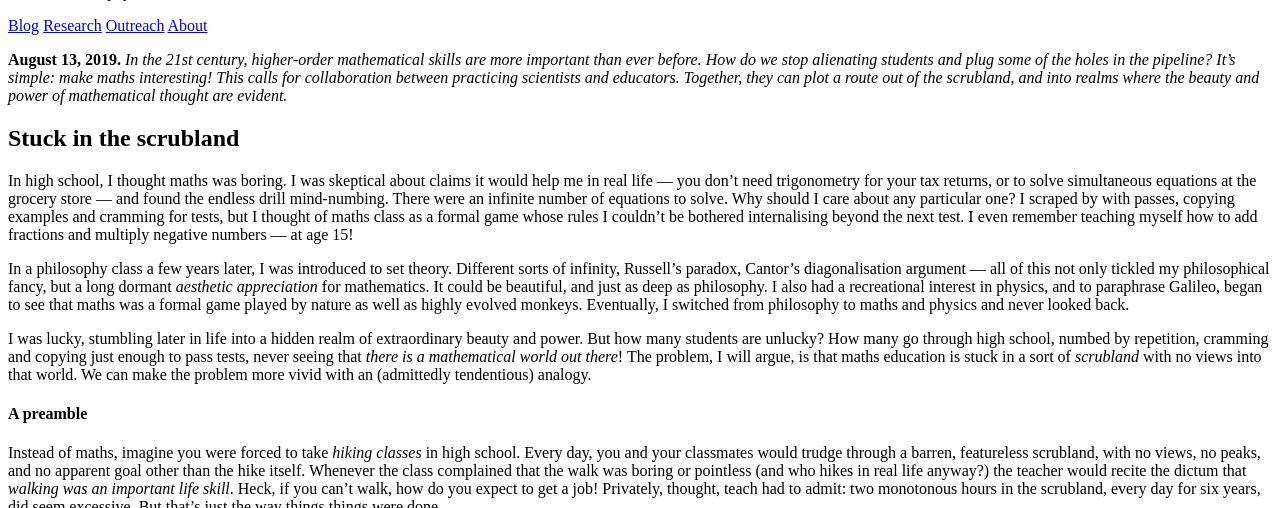
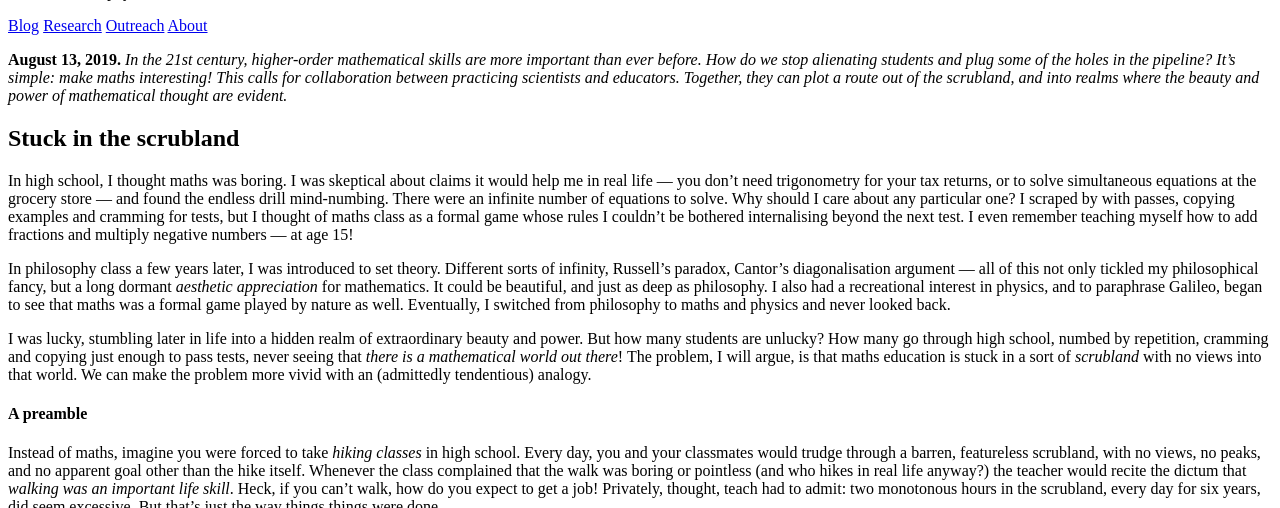
Before and after one commit to hapax/hapax.github.io, a Jekyll site: the page built from assets/teaching.md, in a window 1280 px wide and 900 px high, scrolled down 453 px, cut to the strip 0-508 px from the top of the window. Built offline with Jekyll 4.4.1, drawn with Linux system fonts in a browser that asks for light colours; our own code applies the rules of GitHub Pages for plain Markdown files; formulas are drawn with MathJax 3; a script that is not in the unit is left out.

Commit message:
Update teaching.md

```diff
--- a/assets/teaching.md
+++ b/assets/teaching.md
@@ -30,15 +30,14 @@ bothered internalising beyond the next test.
 I even remember teaching myself how to add fractions and multiply
 negative numbers --- at age 15!
 
-In a philosophy class a few years later, I was introduced to set theory.
+In philosophy class a few years later, I was introduced to set theory.
 Different sorts of infinity, Russell's paradox, Cantor's
 diagonalisation argument --- all of this not only tickled my
 philosophical fancy, but a long dormant *aesthetic appreciation* for
 mathematics.
 It could be beautiful, and just as deep as philosophy.
 I also had a recreational interest in physics, and to paraphrase Galileo,
-began to see that maths was a formal game played by nature as well as
-highly evolved monkeys.
+began to see that maths was a formal game played by nature as well.
 Eventually, I switched from philosophy to maths and physics and never
 looked back.
 
```
